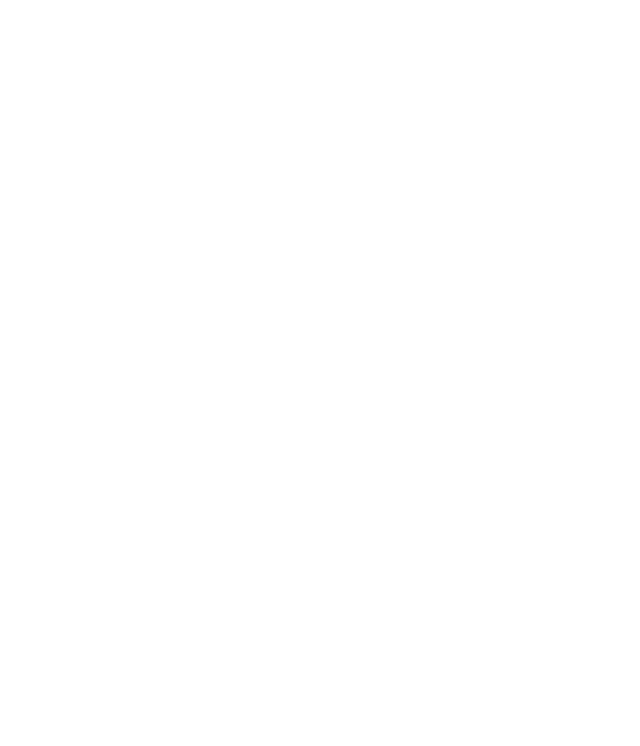
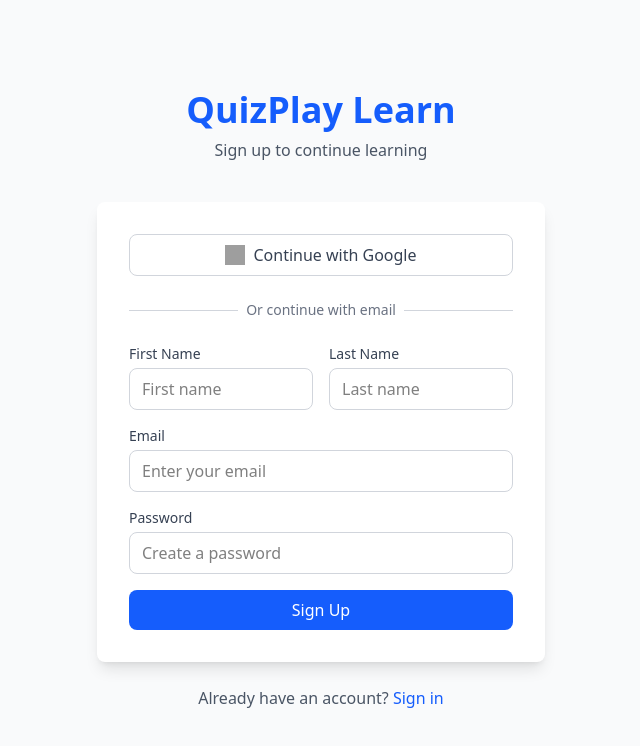
Before and after one commit to iamvtyagi/quiz_client, a React (Vite) app: page /register in a window 1280 px wide. Before the commit this address had no page. Shown: the top 746 px of the page, without its empty margins (319-959 px from the left). Built offline with nearby package versions, Linux system fonts and the light colour scheme; grey boxes are pictures that could not be loaded.

Commit message:
login signup integrated

```diff
--- a/package.json
+++ b/package.json
@@ -11,6 +11,7 @@
   },
   "dependencies": {
     "@tailwindcss/vite": "^4.0.0",
+    "axios": "^1.7.9",
     "react": "^18.3.1",
     "react-dom": "^18.3.1",
     "react-router-dom": "^7.1.3",
--- a/src/App.jsx
+++ b/src/App.jsx
@@ -1,17 +1,18 @@
-import React from 'react'
 import { Routes, Route } from 'react-router-dom'
 import Login from './pages/Login'
-// import Register from './compo/Register'
+import Register from './pages/Register'
+import UserProtectedWrapper from './pages/UserProtectedWrapper'
 
-const App = () => {
+
+function App() {
   return (
-    <>
+    <div className="flex">
       <Routes>
-        <Route path="/" element={<h1>Home</h1>} />
+        <Route path='/' element = { <UserProtectedWrapper><h1>home</h1></UserProtectedWrapper> } />
         <Route path="/login" element={<Login />} />
-        {/* <Route path="/register" element={<Register />} /> */}
+        <Route path="/register" element={<Register />} />
       </Routes>
-    </>
+    </div>
   )
 }
 
--- a/src/pages/Login.jsx
+++ b/src/pages/Login.jsx
@@ -1,3 +1,4 @@
+import axios from 'axios';
 import React, { useState } from 'react';
 import { Link, useNavigate } from 'react-router-dom';
 
@@ -7,6 +8,8 @@ const Login = () => {
     password: '',
     rememberMe: false
   });
+  const [error, setError] = useState('');
+  const [loading, setLoading] = useState(false);
   const navigate = useNavigate();
 
   const handleChange = (e) => {
@@ -15,35 +18,58 @@ const Login = () => {
       ...prev,
       [name]: type === 'checkbox' ? checked : value
     }));
+    if (error) setError('');
   };
 
-  const handleSubmit = (e) => {
+  const handleGoogleSignIn = async (e) => {
     e.preventDefault();
-    // Add your login logic here
-    console.log('Form submitted:', formData);
+    // TODO: Implement Google Sign In
+    console.log("Google sign in clicked");
   };
 
-  const handleGoogleSignIn = () => {
-    // Add Google sign-in logic here
-    console.log('Google sign-in clicked');
+  const handleSubmit = async (e) => {
+    e.preventDefault();
+    setError('');
+    setLoading(true);
+
+    try {
+      const res = await axios.post(`${import.meta.env.VITE_API_URL}/users/login`, formData, {
+        headers: {
+          'Content-Type': 'application/json'
+        },
+        withCredentials: true
+      });
+
+      if (res.data.success) {
+        localStorage.setItem('token', res.data.token);
+        navigate('/');
+      } else {
+        setError('Login failed. Please check your credentials.');
+      }
+    } catch (err) {
+      console.error("Error in login:", err);
+      setError(err.response?.data?.error || 'An error occurred during login. Please try again.');
+    } finally {
+      setLoading(false);
+    }
   };
 
   return (
-    <div className="min-h-screen bg-gray-100 flex flex-col justify-center py-12 sm:px-6 lg:px-8">
-      <div className="sm:mx-auto sm:w-full sm:max-w-md">
-        <h2 className="text-center text-3xl font-extrabold text-blue-600">
+    <div className="min-h-screen  w-screen flex flex-col justify-center items-center bg-gray-50 py-12 px-4 sm:px-6 lg:px-8">
+      <div className="max-w-md w-full bg-white rounded-lg shadow-lg p-8">
+        <div className="text-center">
+          <h2 className="text-3xl font-bold text-blue-600">
             QuizPlay Learn
           </h2>
-        <h3 className="mt-2 text-center text-sm text-gray-600">
+          <h3 className="mt-2 text-sm text-gray-600">
             Sign in to continue learning
           </h3>
         </div>
 
-      <div className="mt-8 sm:mx-auto sm:w-full sm:max-w-md">
-        <div className="bg-white py-8 px-4 shadow sm:rounded-lg sm:px-10">
+        <div className="mt-8">
           <button
             onClick={handleGoogleSignIn}
-            className="w-full flex justify-center py-2 px-4 border border-gray-300 rounded-md shadow-sm text-sm font-medium text-gray-700 bg-white hover:bg-gray-50 focus:outline-none focus:ring-2 focus:ring-offset-2 focus:ring-blue-500"
+            className="w-full flex items-center justify-center px-4 py-2 border border-gray-300 rounded-md shadow-sm text-sm font-medium text-gray-700 bg-white hover:bg-gray-50 focus:outline-none focus:ring-2 focus:ring-offset-2 focus:ring-blue-500"
           >
             <img
               className="h-5 w-5 mr-2"
@@ -53,8 +79,7 @@ const Login = () => {
             Continue with Google
           </button>
 
-          <div className="mt-6">
-            <div className="relative">
+          <div className="mt-6 relative">
             <div className="absolute inset-0 flex items-center">
               <div className="w-full border-t border-gray-300" />
             </div>
@@ -64,6 +89,12 @@ const Login = () => {
               </span>
             </div>
           </div>
+
+          {error && (
+            <div className="mt-4 p-2 text-sm text-red-600 bg-red-50 rounded">
+              {error}
+            </div>
+          )}
 
           <form className="mt-6 space-y-6" onSubmit={handleSubmit}>
             <div>
@@ -118,30 +149,31 @@ const Login = () => {
               </div>
 
               <div className="text-sm">
-                  <a href="#" className="font-medium text-blue-600 hover:text-blue-500">
+                <Link to="/forgot-password" className="font-medium text-blue-600 hover:text-blue-500">
                   Forgot password?
-                  </a>
+                </Link>
               </div>
             </div>
 
             <div>
               <button
                 type="submit"
-                  className="w-full flex justify-center py-2 px-4 border border-transparent rounded-md shadow-sm text-sm font-medium text-white bg-blue-600 hover:bg-blue-700 focus:outline-none focus:ring-2 focus:ring-offset-2 focus:ring-blue-500"
+                disabled={loading}
+                className={`w-full flex justify-center py-2 px-4 border border-transparent rounded-md shadow-sm text-sm font-medium text-white bg-blue-600 hover:bg-blue-700 focus:outline-none focus:ring-2 focus:ring-offset-2 focus:ring-blue-500 ${loading ? 'opacity-50 cursor-not-allowed' : ''}`}
               >
-                  Sign In
+                {loading ? 'Signing in...' : 'Sign In'}
               </button>
             </div>
           </form>
         </div>
       </div>
+
       <p className="mt-4 text-center text-sm text-gray-600">
         Don't have an account?{' '}
-          <Link to="/signup" className="font-medium text-blue-600 hover:text-blue-500">
+        <Link to="/register" className="font-medium text-blue-600 hover:text-blue-500">
           Sign up
         </Link>
       </p>
-      </div>
     </div>
   );
 };
--- /dev/null
+++ b/src/pages/Register.jsx
@@ -0,0 +1,176 @@
+import React, { useState } from 'react';
+import { Link, useNavigate } from 'react-router-dom';
+import axios from 'axios';
+
+const Register = () => {
+  const [formData, setFormData] = useState({
+    firstname: '',
+    lastname: '',
+    email: '',
+    password: ''
+  });
+  const [loading, setLoading] = useState(false);
+  const [error, setError] = useState('');
+  const navigate = useNavigate();
+
+  const handleChange = (e) => {
+    const { name, value } = e.target;
+    setFormData(prev => ({
+      ...prev,
+      [name]: value
+    }));
+    if (error) setError('');
+  };
+
+  const handleSubmit = async (e) => {
+    e.preventDefault();
+    setLoading(true);
+    setError('');
+
+    try {
+      const response = await axios.post(`${import.meta.env.VITE_API_URL}/users/register`, {
+        fullname: {
+          firstname: formData.firstname,
+          lastname: formData.lastname
+        },
+        email: formData.email,
+        password: formData.password
+      });
+
+      if (response.data.success) {
+        localStorage.setItem('token', response.data.token);
+        navigate('/');
+      }
+    } catch (err) {
+      setError(err.response?.data?.error || 'Registration failed. Please try again.');
+    } finally {
+      setLoading(false);
+    }
+  };
+
+  return (
+    <div className="min-h-screen w-screen flex items-center justify-center bg-gray-50 py-12 px-4 sm:px-6 lg:px-8">
+      <div className="w-full max-w-md">
+        <div className="text-center mb-10">
+          <h1 className="text-4xl font-bold text-blue-600">QuizPlay Learn</h1>
+          <p className="text-gray-600 mt-2">Sign up to continue learning</p>
+        </div>
+
+        <div className="bg-white p-8 rounded-lg shadow-lg w-full">
+          <button
+            type="button"
+            className="w-full flex items-center justify-center gap-2 bg-white border border-gray-300 rounded-lg px-4 py-2 text-gray-700 hover:bg-gray-50 focus:outline-none focus:ring-2 focus:ring-offset-2 focus:ring-blue-500 mb-6"
+          >
+            <img
+              src="https://www.gstatic.com/firebasejs/ui/2.0.0/images/auth/google.svg"
+              alt="Google"
+              className="w-5 h-5"
+            />
+            Continue with Google
+          </button>
+
+          <div className="relative my-6">
+            <div className="absolute inset-0 flex items-center">
+              <div className="w-full border-t border-gray-300"></div>
+            </div>
+            <div className="relative flex justify-center text-sm">
+              <span className="px-2 bg-white text-gray-500">Or continue with email</span>
+            </div>
+          </div>
+
+          {error && (
+            <div className="mb-4 p-3 rounded bg-red-50 text-red-500 text-sm">
+              {error}
+            </div>
+          )}
+
+          <form onSubmit={handleSubmit} className="space-y-4">
+            <div className="grid grid-cols-2 gap-4">
+              <div>
+                <label htmlFor="firstname" className="block text-sm font-medium text-gray-700 mb-1">
+                  First Name
+                </label>
+                <input
+                  type="text"
+                  id="firstname"
+                  name="firstname"
+                  value={formData.firstname}
+                  onChange={handleChange}
+                  required
+                  className="w-full px-3 py-2 border border-gray-300 rounded-lg focus:outline-none focus:ring-2 focus:ring-blue-500 focus:border-transparent"
+                  placeholder="First name"
+                />
+              </div>
+              <div>
+                <label htmlFor="lastname" className="block text-sm font-medium text-gray-700 mb-1">
+                  Last Name
+                </label>
+                <input
+                  type="text"
+                  id="lastname"
+                  name="lastname"
+                  value={formData.lastname}
+                  onChange={handleChange}
+                  required
+                  className="w-full px-3 py-2 border border-gray-300 rounded-lg focus:outline-none focus:ring-2 focus:ring-blue-500 focus:border-transparent"
+                  placeholder="Last name"
+                />
+              </div>
+            </div>
+
+            <div>
+              <label htmlFor="email" className="block text-sm font-medium text-gray-700 mb-1">
+                Email
+              </label>
+              <input
+                type="email"
+                id="email"
+                name="email"
+                value={formData.email}
+                onChange={handleChange}
+                required
+                className="w-full px-3 py-2 border border-gray-300 rounded-lg focus:outline-none focus:ring-2 focus:ring-blue-500 focus:border-transparent"
+                placeholder="Enter your email"
+              />
+            </div>
+
+            <div>
+              <label htmlFor="password" className="block text-sm font-medium text-gray-700 mb-1">
+                Password
+              </label>
+              <input
+                type="password"
+                id="password"
+                name="password"
+                value={formData.password}
+                onChange={handleChange}
+                required
+                className="w-full px-3 py-2 border border-gray-300 rounded-lg focus:outline-none focus:ring-2 focus:ring-blue-500 focus:border-transparent"
+                placeholder="Create a password"
+              />
+            </div>
+
+            <button
+              type="submit"
+              disabled={loading}
+              className={`w-full bg-blue-600 text-white rounded-lg px-4 py-2 font-medium hover:bg-blue-700 focus:outline-none focus:ring-2 focus:ring-offset-2 focus:ring-blue-500 ${
+                loading ? 'opacity-50 cursor-not-allowed' : ''
+              }`}
+            >
+              {loading ? 'Creating Account...' : 'Sign Up'}
+            </button>
+          </form>
+        </div>
+
+        <p className="text-center mt-6 text-gray-600">
+          Already have an account?{' '}
+          <Link to="/login" className="text-blue-600 hover:text-blue-700 font-medium">
+            Sign in
+          </Link>
+        </p>
+      </div>
+    </div>
+  );
+};
+
+export default Register;
--- /dev/null
+++ b/src/pages/UserProtectedWrapper.jsx
@@ -0,0 +1,55 @@
+import React, { useEffect, useState } from 'react';
+import { useNavigate } from 'react-router-dom';
+import axios from 'axios';
+
+const UserProtectedWrapper = ({ children }) => {
+  const [isLoading, setIsLoading] = useState(true);
+  const [isAuthenticated, setIsAuthenticated] = useState(false);
+  const navigate = useNavigate();
+
+  useEffect(() => {
+    const token = localStorage.getItem('token');
+
+    if (!token) {
+      navigate('/login');
+      return;
+    }
+
+    const verifyAuth = async () => {
+      try {
+        const response = await axios.get(`${import.meta.env.VITE_API_URL}/users/profile`, {
+          headers: {
+            Authorization: `Bearer ${token}`,
+          },
+          withCredentials: true
+        });
+
+        if (response.data.success) {
+          setIsAuthenticated(true);
+        } else {
+          throw new Error('Authentication failed');
+        }
+      } catch (error) {
+        console.error('Auth error:', error);
+        localStorage.removeItem('token');
+        navigate('/login');
+      } finally {
+        setIsLoading(false);
+      }
+    };
+
+    verifyAuth();
+  }, []); // Only run on mount
+
+  if (isLoading) {
+    return (
+      <div className="min-h-screen flex items-center justify-center">
+        <div className="animate-spin rounded-full h-12 w-12 border-t-2 border-b-2 border-blue-500"></div>
+      </div>
+    );
+  }
+
+  return isAuthenticated ? children : null;
+};
+
+export default UserProtectedWrapper;
```
Also changed, not shown: src/pages/Profile.jsx (added), 2 other files (tests, documents, lock files or other folders). Lines whose indentation alone changed are shown as unchanged.
